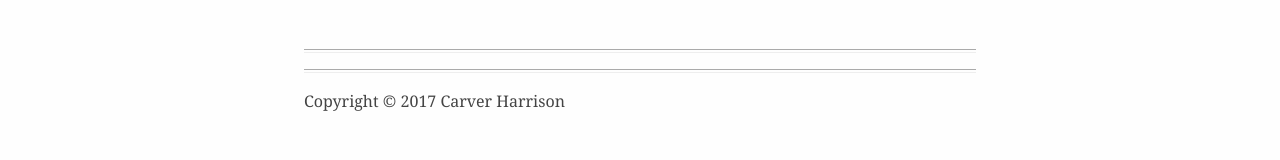
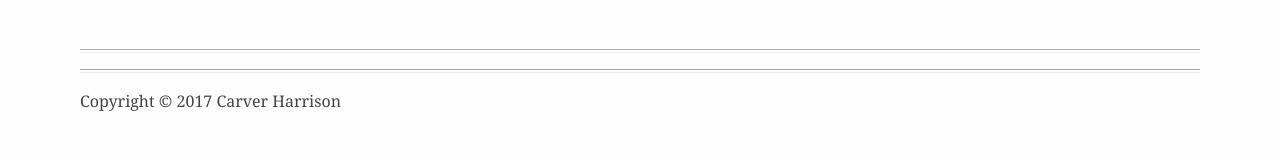
Before and after one commit to d4rbby/reeses-experimental-wiki, a plain HTML site: page index.html in a window 1280 px wide. Drawn offline with nearby package versions, Linux system fonts and the light colour scheme; no server answers.

Commit message:
Update wiki.css

```diff
--- a/wiki.css
+++ b/wiki.css
@@ -14,8 +14,7 @@ font-family:Georgia, Palatino, 'Palatino Linotype', Times, 'Times New Roman', se
 font-size:12px;
 line-height:1.5em;
 padding:1em;
-margin:auto;
-max-width:42em;
+margin: 0 4em;
 background:#fefefe;
 }
 
```
